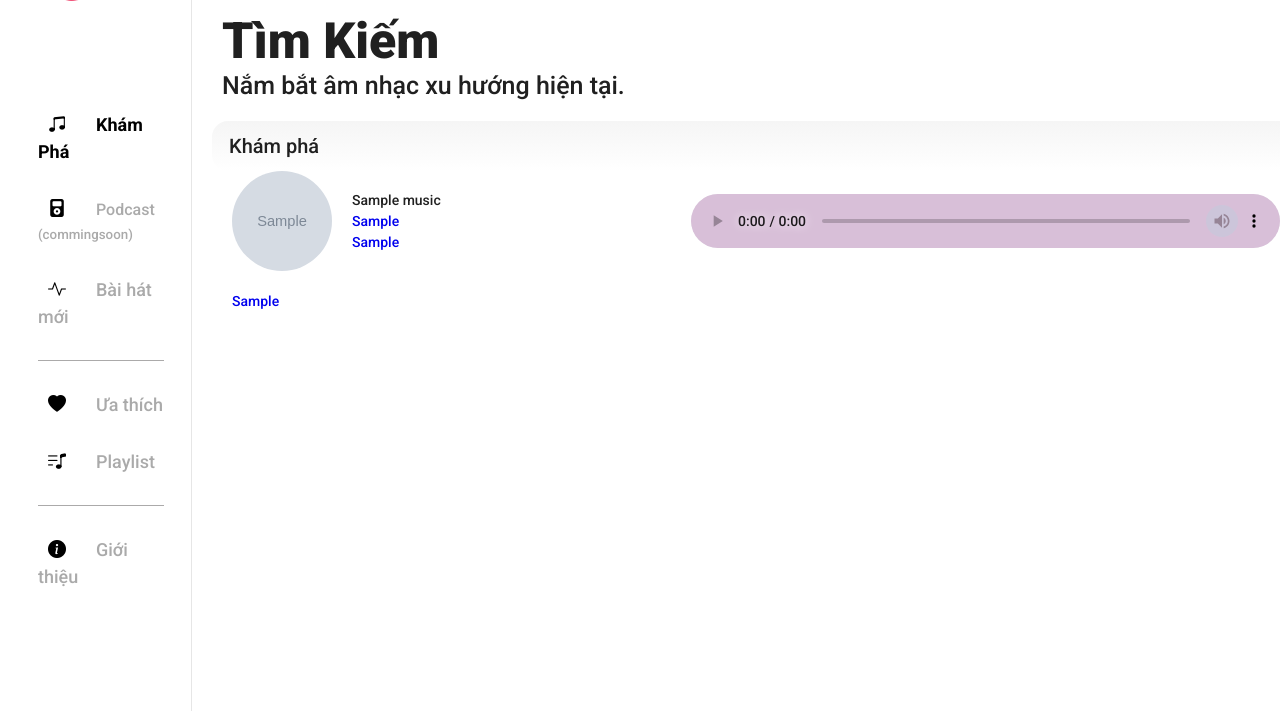
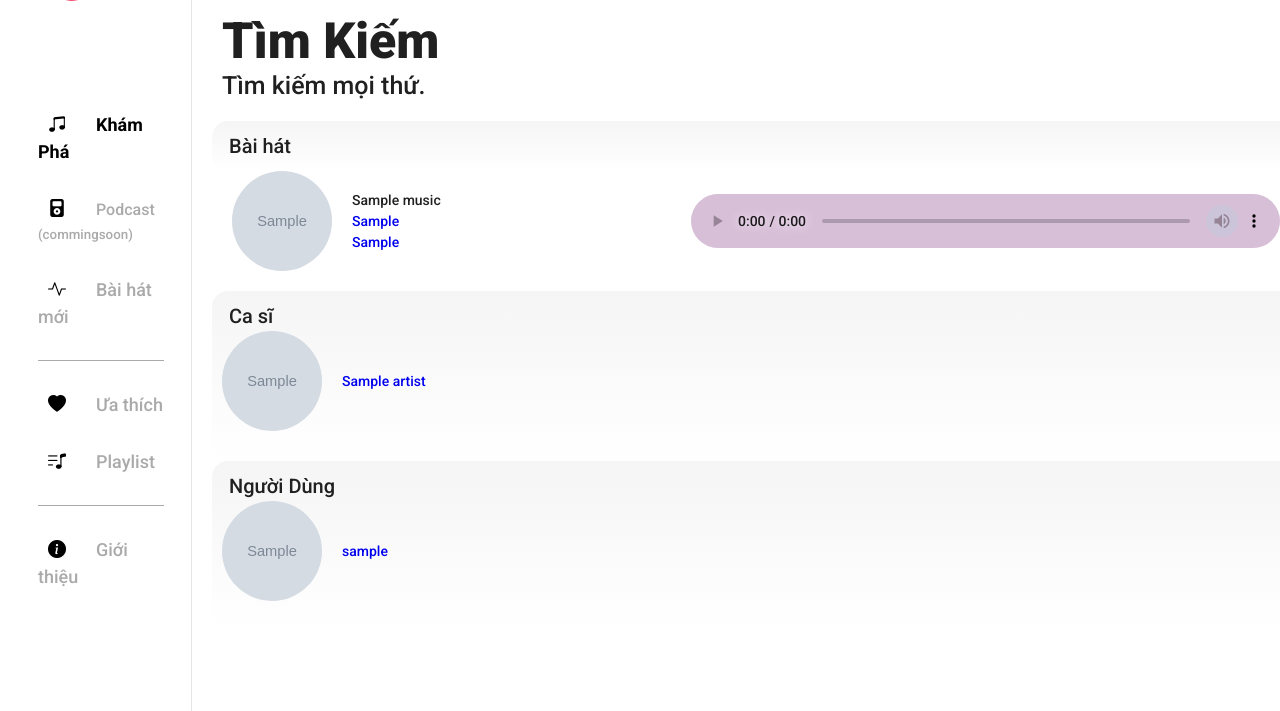
Before and after one commit to tans27/mysound2.0, a PHP site: page /browse/search.php in a window 1280 px wide; the page is wider, and only the part inside the window is pictured. Shown: the part 89-800 px from the top of that part. Run offline with PHP 8.4, Linux system fonts and the light colour scheme; tables that the repository leaves empty or names only in its code hold one stand-in row (values such as "Sample post"); grey boxes marked "Sample" are stand-in pictures; some libraries are stand-ins or nearby versions.

Commit message:
doneeeeeee

```diff
--- a/browse/search.php
+++ b/browse/search.php
@@ -129,13 +129,13 @@ $connect = ConnectDB();
                     <div class="container">
                         <div class="home_page-title">
                             <span class="title_heading">Tìm Kiếm</span>
-                            <span class="title_sub-heading">Nắm bắt âm nhạc xu hướng hiện tại.</span>
+                            <span class="title_sub-heading">Tìm kiếm mọi thứ.</span>
                         </div>
                         <div class="home_page-content">
                             <div class="content_wrapper">
 
                                 <div class="content_wrapper-item">
-                                    <span class="item_title"> Khám phá </span>
+                                    <span class="item_title"> Bài hát </span>
                                 </div>
                                 <div class="content_wrapper-tracks">
                                     <div class="track">
@@ -178,25 +178,63 @@ $connect = ConnectDB();
                                             ';}
                                             }
                                         ?>
+                                        </div>
+                                <div class="content_wrapper-item">
+                                    <span class="item_title"> Ca sĩ </span>
 
                                             <?php
-                                            $sql = "SELECT DISTINCT `artist` FROM `musics` WHERE `artist` LIKE '%$search%'";
-                                            $result = $connect->query($sql);
-                                            if ($result->num_rows > 0) {
+                                            $sql1 = "SELECT DISTINCT * FROM `artist` WHERE `artist_name` LIKE '%$search%'";
+                                            $result1 = $connect->query($sql1);
+                                            if ($result1->num_rows > 0) {
                                                 // output data of each row
-                                                while($row = $result->fetch_assoc()) {
+                                                while($row1 = $result1->fetch_assoc()) {
                                                     echo '
                                                 <div class="track_items">
                                                     <div class="track_items-info">
-
+                                                        <div class="track_items-avatar">
+                                                            <img src="../admin/upload/artist/'.$row1['image'].'" alt="" class="music_img" />
+                                                        </div>
                                                         <div class="track_desc">
                                                             <div class="music_artist">
-                                                                <a href="./artist.php?artist='.$row['artist'].'">'.$row["artist"].'</a>
+                                                                <a href="./artist.php?artist='.$row1['artist_name'].'">'.$row1["artist_name"].'</a>
                                                             </div>
                                                         </div>
                                                     </div>
                                                 </div>';}}
                                                 ?>
+                                    </div>
+                                    <div class="content_wrapper-item">
+                                        <span class="item_title"> Người Dùng </span>
+
+                                    <?php
+                                            $sql2 = "SELECT DISTINCT * FROM `user` WHERE `username_user` LIKE '%$search%'";
+                                            $result2 = $connect->query($sql2);
+                                            if ($result2->num_rows > 0) {
+                                                // output data of each row
+                                                while($row2 = $result2->fetch_assoc()) {
+                                                    echo '
+                                                <div class="track_items">
+                                                    <div class="track_items-info">
+                                                        <div class="track_items-avatar">';
+                                                        if (isset($row2['image']) && $row2['image']){
+                                                            echo'
+                                                            <img src="../admin/upload/user/'.$row2['image'].'" alt="" class="music_img" />';
+                                                        }
+                                                        else{
+                                                            echo'
+                                                            <img src="../assets/images/default-avatar.jpg" alt="" class="music_img" />';
+                                                        };
+                                                        echo'
+                                                        </div>
+                                                        <div class="track_desc">
+                                                            <div class="music_artist">
+                                                                <a href="./user.php?username='.$row2['username_user'].'">'.$row2["username_user"].'</a>
+                                                            </div>
+                                                        </div>
+                                                    </div>
+                                                </div>';}}
+                                                ?>
+                                                </div>
                                     </div>
                                 </div>
                             </div>
```
Also changed, not shown: admin/upload/artist/hoangduyen.jpg (added), admin/upload/artist/sontung.jpg (added).
